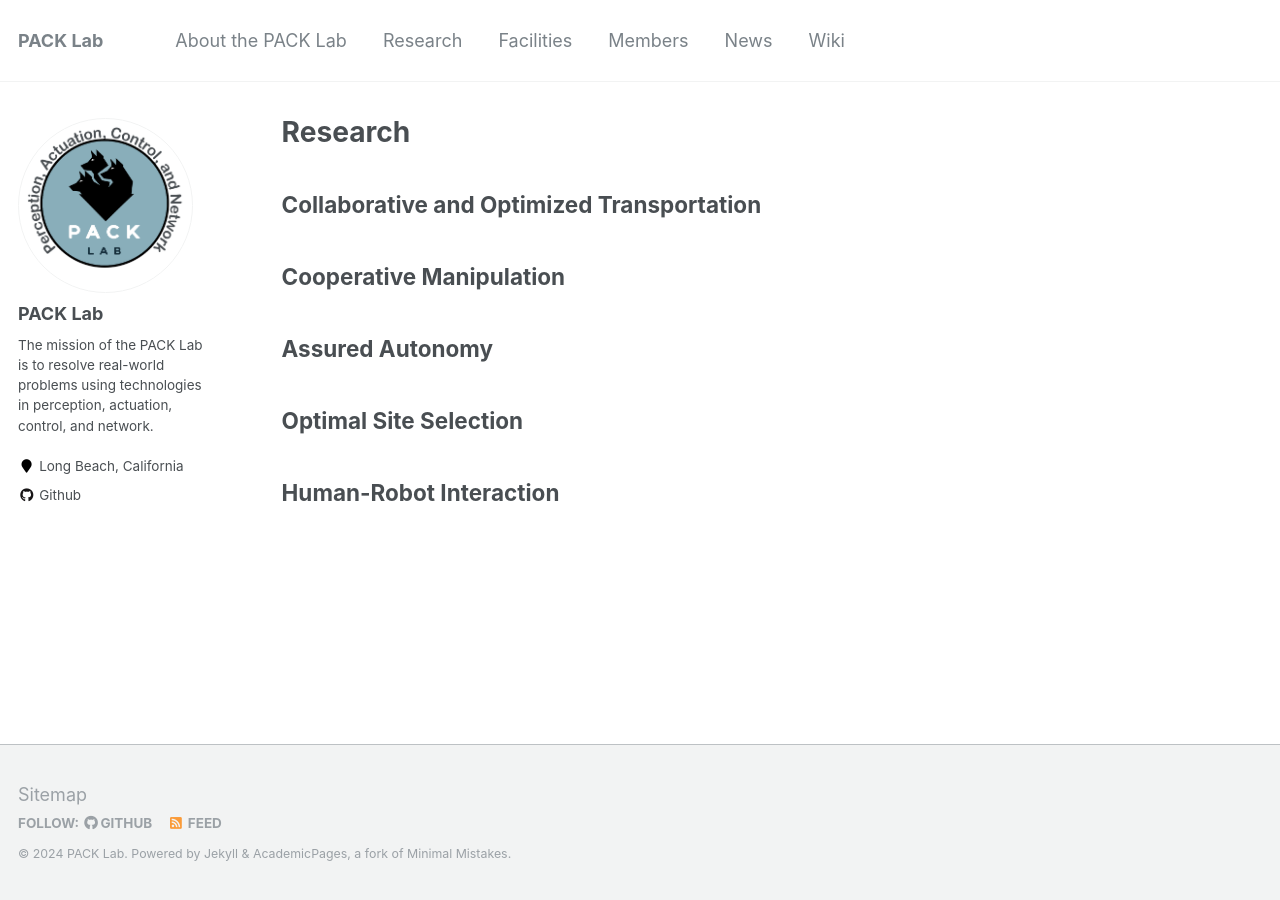
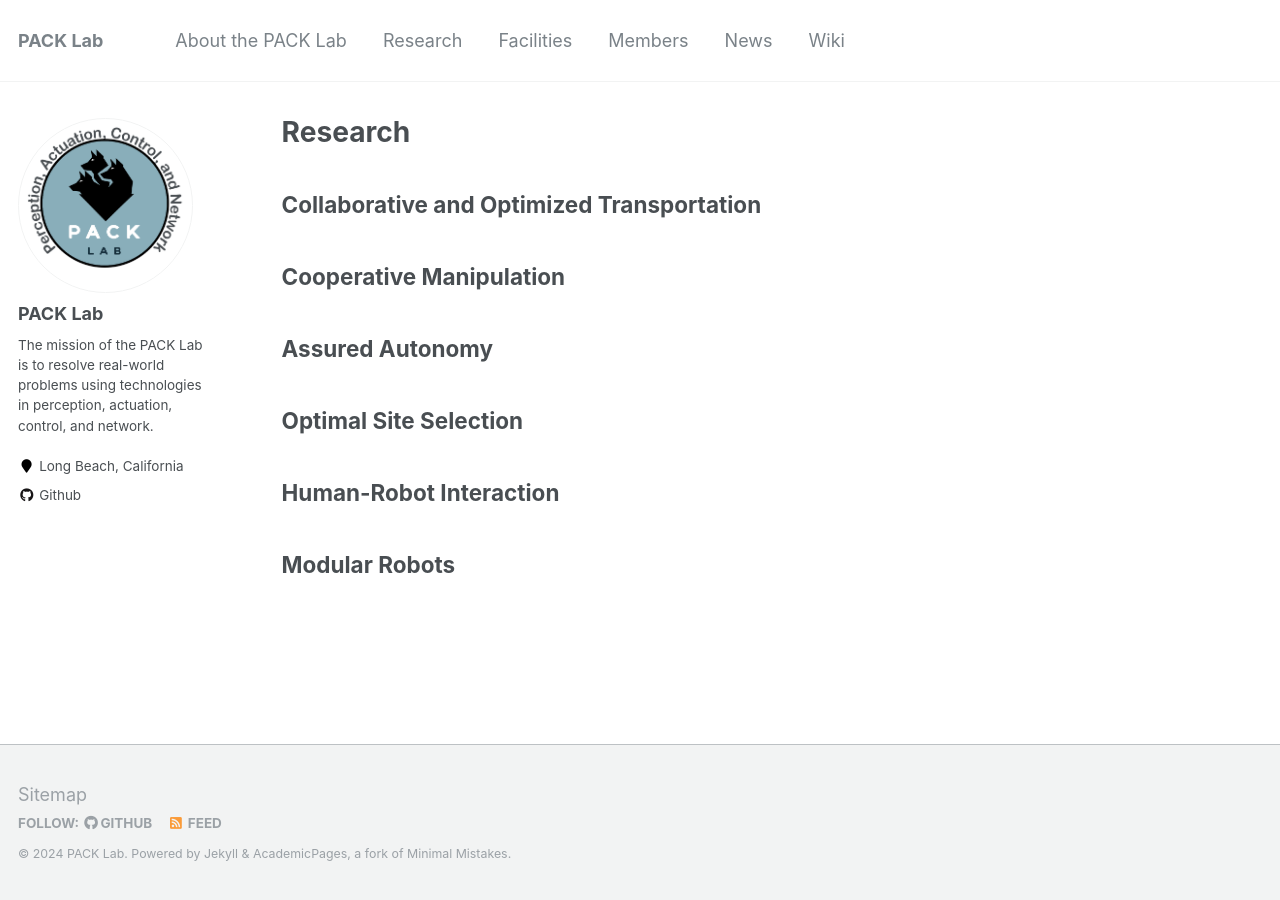
Before and after one commit to pack-lab/pack-lab.github.io, a Jekyll site: the page built from _pages/research.md, in a window 1280 px wide. Built offline with Jekyll 4.4.1, drawn with Linux system fonts in a browser that asks for light colours.

Commit message:
Update research.md

```diff
--- a/_pages/research.md
+++ b/_pages/research.md
@@ -14,3 +14,5 @@ author_profile: true
 ## Optimal Site Selection
 
 ## Human-Robot Interaction
+
+## Modular Robots
```
